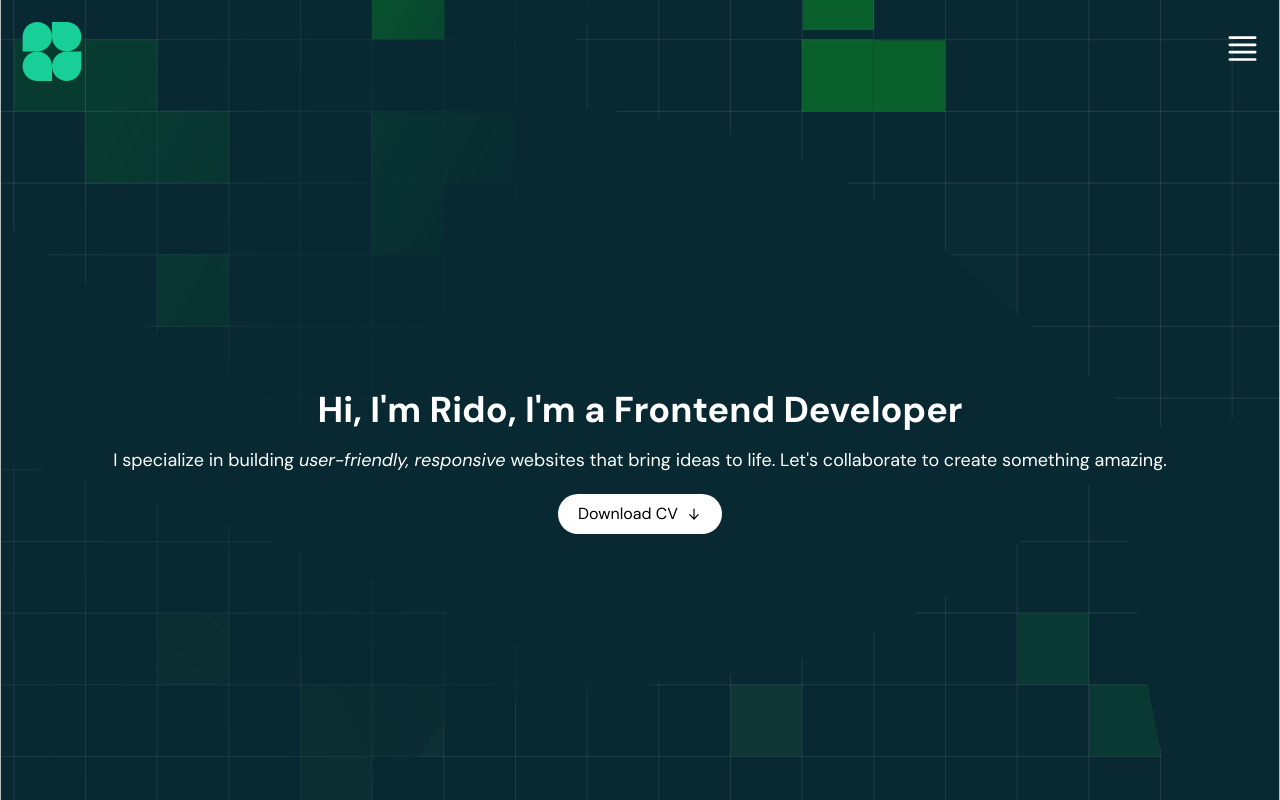
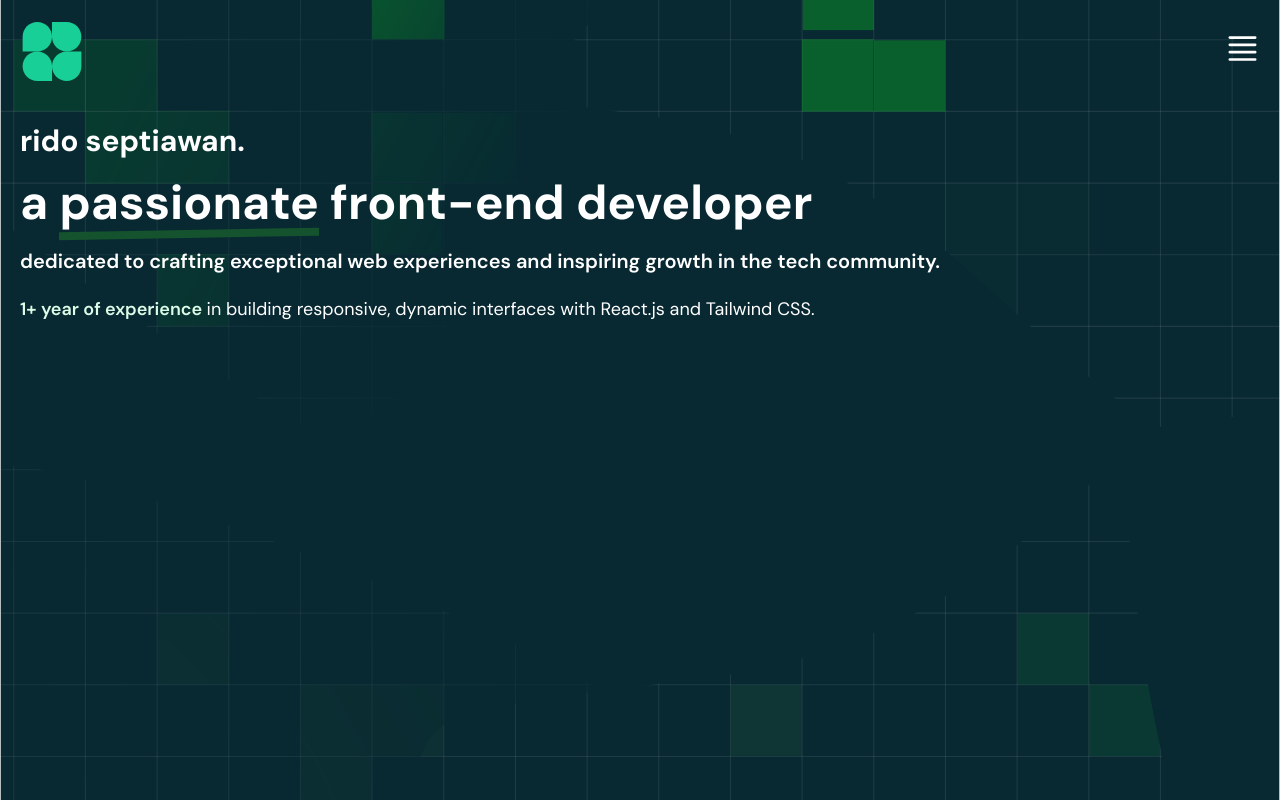
Before and after one commit to riddsep/portfolio-v2, a React (Vite) app: page / in a window 1280 px wide. Built offline with nearby package versions, Linux system fonts and the light colour scheme.

Commit message:
init  project

```diff
--- a/src/ui/Hero.jsx
+++ b/src/ui/Hero.jsx
@@ -1,25 +1,29 @@
-import { HiMiniArrowDown } from "react-icons/hi2";
 import Navbar from "./Navbar";
 
 function Hero() {
   return (
-    <div className="h-dvh w-full overflow-hidden bg-gradient bg-cover bg-no-repeat text-center text-white">
+    <div className="h-dvh w-full overflow-hidden bg-gradient bg-cover bg-no-repeat text-white">
       <Navbar />
-      <div className="relative z-20 flex h-[calc(100vh_-_81.4px)] w-full flex-col justify-center px-5">
-        <h1 className="mb-4 text-4xl font-bold">
-          Hi, I&apos;m Rido, I&apos;m a Frontend Developer
+      <div className="relative z-20 h-[calc(100vh_-_81.4px)] w-full px-5">
+        <h2 className="my-5 text-3xl font-bold">rido septiawan.</h2>
+        <h1 className="mb-5 text-5xl font-bold">
+          a{" "}
+          <span className="relative before:absolute before:-bottom-1 before:left-0 before:h-2 before:w-full before:-skew-y-1 before:bg-green-900">
+            passionate
+          </span>{" "}
+          front-end developer
         </h1>
-        <p className="text-lg">
-          I specialize in building <em>user-friendly, responsive</em> websites
-          that bring ideas to life. Let&apos;s collaborate to create something
-          amazing.
+        <p className="mb-5 text-xl font-semibold">
+          dedicated to crafting exceptional web experiences and inspiring growth
+          in the tech community.
         </p>
-        <div className="mt-5 flex items-center justify-center">
-          <button className="flex w-fit items-center gap-2 rounded-3xl border-none bg-white px-5 py-2 text-black">
-            Download CV
-            <HiMiniArrowDown />
-          </button>
-        </div>
+        <p className="w-3/4 text-lg">
+          <span className="font-semibold text-green-100">
+            1+ year of experience{" "}
+          </span>
+          in building responsive, dynamic interfaces with React.js and Tailwind
+          CSS.
+        </p>
       </div>
     </div>
   );
```
